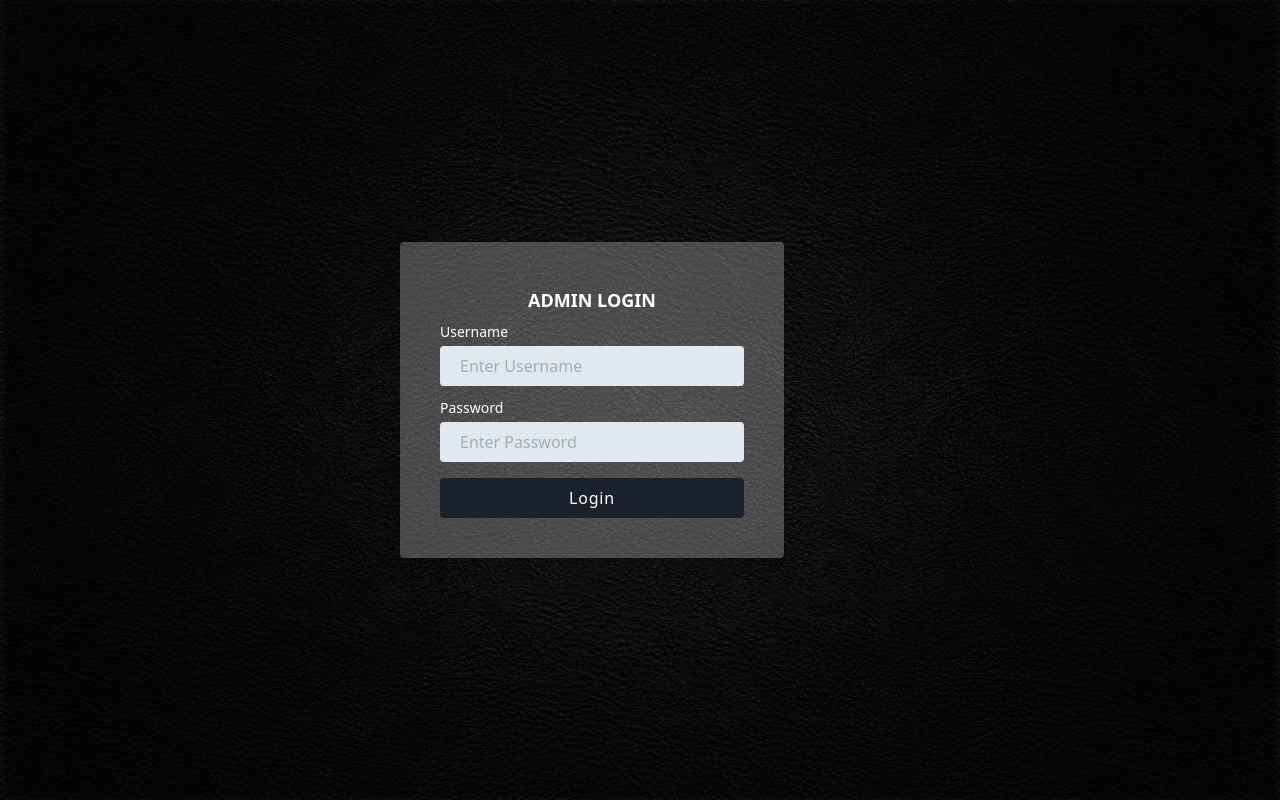
After one commit to lamestshooter468/Stock_AI, a Flask app: page /admin in a window 1280 px wide. The commit adds this page. Run offline with Flask 2, Linux system fonts and the light colour scheme; some libraries are stand-ins or nearby versions.

Commit message:
Admin Login

```diff
--- a/api.py
+++ b/api.py
@@ -1,4 +1,4 @@
-from flask import Flask, render_template, request
+from flask import Flask, request
 import gensim
 import tensorflow as tf
 import nltk
--- a/main.py
+++ b/main.py
@@ -1,4 +1,4 @@
-from flask import Flask, render_template, redirect, url_for  # , request          <----  uncomment to request for method below
+from flask import Flask, render_template, redirect, url_for, request, session
 from newsapi import NewsApiClient
 import requests
 import os
@@ -10,6 +10,7 @@ from datetime import datetime, timezone
 import config
 
 app = Flask(__name__)
+app.secret_key = "AI STOCK PROJECT"
 
 @app.route('/', methods=["GET"])
 def home():
@@ -46,39 +47,69 @@ def viewStock():
 api_key = os.getenv("NEWS_API")
 newsapi = NewsApiClient(api_key=config.api_key)
 
+@app.route('/admin', methods=["GET"])
+def adminLogin():
+    if session.get("admin"):
+        return redirect(url_for('adminNews'))
+    return render_template('adminLogin.html')
+
+
+@app.route('/admin/check', methods=["POST"])
+def adminLoginCheck():
+    data = request.form
+    print(data)
+    if data["username"] == "admin" and data["password"] == "123":
+        session["admin"] = True
+        return redirect(url_for('adminNews'))
+    else:
+        return redirect(url_for('adminLogin'))
+
+@app.route('/admin/logout', methods=["POST","GET"])
+def adminLogout():
+    session["admin"] = False
+    return redirect(url_for('home'))
+
+
+
 @app.route('/admin/news', methods=["GET"])
 def adminNews():
-    try:
-        db = shelve.open('articles.db', "r")
-        articles = db["articles"]
-        db.close()
-    except:
-        articles = {}
-    return render_template('adminNews.html',articles=articles)
+    if session.get("admin"):
+        try:
+            db = shelve.open('articles.db', "r")
+            articles = db["articles"]
+            db.close()
+        except:
+            articles = {}
+        return render_template('adminNews.html',articles=articles)
+    else:
+        return redirect(url_for('adminLogin'))
 
 @app.route('/admin/refreshNews', methods=["POST"])
 def adminRefreshNews():
+    if session.get("admin"):
+        btc_articles = newsapi.get_everything(q='bitcoin',
+                                        language='en',
+                                        sort_by='publishedAt',
+                                        page=1)
+        articles = btc_articles["articles"]
+        for article in articles:
+            del article["author"]
+            del article["description"]
+            del article["source"]
+            del article["urlToImage"]
+            text = requests.post("http://127.0.0.1:3000/predict", json = {"text": article["title"]}).text.replace("'",'"')
+            data = json.loads(text)
+            predictedImpact = data["predicted"] + " (Confidence: "+ "{:.2f}".format((data["confidence"]*100)) + "%)"
+            article["predictedImpact"] = predictedImpact
 
-    btc_articles = newsapi.get_everything(q='bitcoin',
-                                      language='en',
-                                      sort_by='publishedAt',
-                                      page=1)
-    articles = btc_articles["articles"]
-    for article in articles:
-        del article["author"]
-        del article["description"]
-        del article["source"]
-        del article["urlToImage"]
-        text = requests.post("http://127.0.0.1:3000/predict", json = {"text": article["title"]}).text.replace("'",'"')
-        data = json.loads(text)
-        predictedImpact = data["predicted"] + " (Confidence: "+ "{:.2f}".format((data["confidence"]*100)) + "%)"
-        article["predictedImpact"] = predictedImpact
+        db = shelve.open('articles.db', "c")
+        db["articles"] = articles
+        db.close()
 
-    db = shelve.open('articles.db', "c")
-    db["articles"] = articles
-    db.close()
+        return redirect(url_for('adminNews'))
+    else:
+        return redirect(url_for('adminLogin'))
 
-    return redirect(url_for('adminNews'))
 
 #-------------------------template_filter----------------------
 @app.template_filter()
--- a/templates/aboutUs.html
+++ b/templates/aboutUs.html
@@ -1,7 +1,7 @@
 {% extends "main.html" %}
 {% set active_page = "About Us" %}
 
-{% block title %}News{% endblock %}
+{% block title %}About Us{% endblock %}
 
 {% block content %}
 <!-- Put your html codes here! -->
--- /dev/null
+++ b/templates/adminLogin.html
@@ -0,0 +1,43 @@
+<!DOCTYPE html>
+<html lang="en" xmlns="http://www.w3.org/1999/html">
+<head>
+    <meta charset="UTF-8">
+    <title>Admin Login</title>
+    <link href="https://unpkg.com/tailwindcss@1.9.0/dist/tailwind.min.css" rel="stylesheet">
+    <link rel="stylesheet" href="{{ url_for('static', filename='css/main.css') }}">
+</head>
+<body>
+
+    <div class="container h-full flex flex-1 justify-center items-center" style="position: absolute;top: 50%;left: 50%;transform: translate(-50%, -50%);">
+        <div class="w-full max-w-lg">
+          <div class="leading-loose">
+            <form class="max-w-sm m-4 p-10 bg-white bg-opacity-25 rounded shadow-xl" action="/admin/check" method="post">
+                <p class="text-white font-medium text-center text-lg font-bold">ADMIN LOGIN</p>
+                  <div class="">
+                    <label class="block text-sm text-white" for="email">Username</label>
+                    <input class="w-full px-5 py-1 text-gray-700 bg-gray-300 rounded focus:outline-none focus:bg-white" type="text" id="username"  placeholder="Enter Username" name="username" required>
+                  </div>
+                  <div class="mt-2">
+                    <label class="block  text-sm text-white">Password</label>
+                     <input class="w-full px-5 py-1 text-gray-700 bg-gray-300 rounded focus:outline-none focus:bg-white"
+                      type="password" id="password" placeholder="Enter Password" name="password" required>
+                  </div>
+
+                  <div class="mt-4 items-center flex justify-between">
+                    <button class="px-4 py-1  text-white font-light tracking-wider bg-gray-900 hover:bg-gray-800 rounded" style="flex: auto;"
+                      type="submit">Login</button>
+                  </div>
+            </form>
+
+          </div>
+        </div>
+      </div>
+    </div>
+
+    {% block scripts %}
+    <script src="https://code.jquery.com/jquery-3.3.1.slim.min.js" integrity="sha384-q8i/X+965DzO0rT7abK41JStQIAqVgRVzpbzo5smXKp4YfRvH+8abtTE1Pi6jizo" crossorigin="anonymous"></script>
+    <script src="https://cdnjs.cloudflare.com/ajax/libs/popper.js/1.14.7/umd/popper.min.js" integrity="sha384-UO2eT0CpHqdSJQ6hJty5KVphtPhzWj9WO1clHTMGa3JDZwrnQq4sF86dIHNDz0W1" crossorigin="anonymous"></script>
+    <script src="https://stackpath.bootstrapcdn.com/bootstrap/4.3.1/js/bootstrap.min.js" integrity="sha384-JjSmVgyd0p3pXB1rRibZUAYoIIy6OrQ6VrjIEaFf/nJGzIxFDsf4x0xIM+B07jRM" crossorigin="anonymous"></script>
+    {% endblock %}
+</body>
+</html>
--- a/templates/adminNews.html
+++ b/templates/adminNews.html
@@ -1,7 +1,7 @@
 {% extends "adminMain.html" %}
 {% set active_page = "Admin News" %}
 
-{% block title %}News{% endblock %}
+{% block title %}Admin News{% endblock %}
 
 {% block content %}
 <!-- Put your html codes here! -->
--- a/templates/includes/_adminNavbar.html
+++ b/templates/includes/_adminNavbar.html
@@ -17,7 +17,7 @@
       href="#">View Feedback</a>
     </li>
     <li class="nav-item ml-3">
-        <a class="nav-link" href="/">Logout</a>
+        <a class="nav-link" href="/admin/logout">Logout</a>
       </li>
   </ul>
 </nav>
--- a/templates/ourService.html
+++ b/templates/ourService.html
@@ -1,7 +1,7 @@
 {% extends "main.html" %}
 {% set active_page = "Our Service" %}
 
-{% block title %}News{% endblock %}
+{% block title %}Our Service{% endblock %}
 
 {% block content %}
 <!-- Put your html codes here! -->
--- a/templates/viewStock.html
+++ b/templates/viewStock.html
@@ -1,7 +1,7 @@
 {% extends "main.html" %}
 {% set active_page = "View Stock" %}
 
-{% block title %}News{% endblock %}
+{% block title %}Stock Prediction{% endblock %}
 
 {% block content %}
 <!-- Put your html codes here! -->
```
Also changed, not shown: 4 other files.
